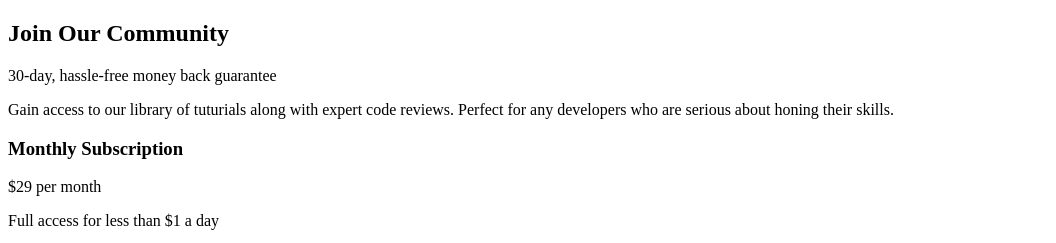
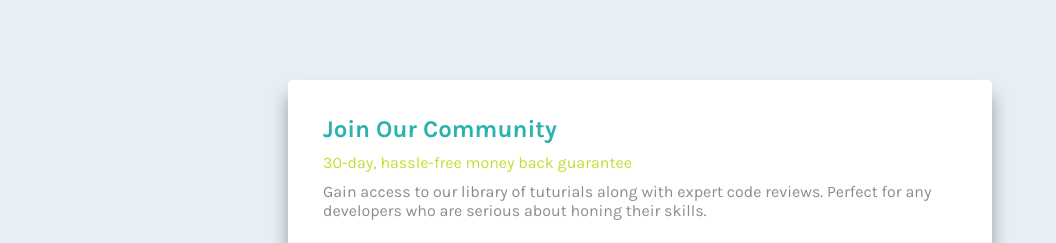
Before and after one commit to zEchth/pricing-card-frontend-mentor-challenge, a plain HTML site: page index.html in a window 1280 px wide. Shown: the top 243 px of the page, without its empty margins (0-1056 px from the left). Drawn offline with Linux system fonts and the light colour scheme.

Commit message:
Update index.html

```diff
--- a/index.html
+++ b/index.html
@@ -4,7 +4,7 @@
   <meta charset="UTF-8">
   <meta http-equiv="X-UA-Compatible" content="IE=edge">
   <meta name="viewport" content="width=device-width, initial-scale=1.0">
-  <link href="./style.css">
+  <link href="./style.css" rel= "stylesheet">
   <title>Single Price Grid Component</title>
 </head>
 <body>
```
